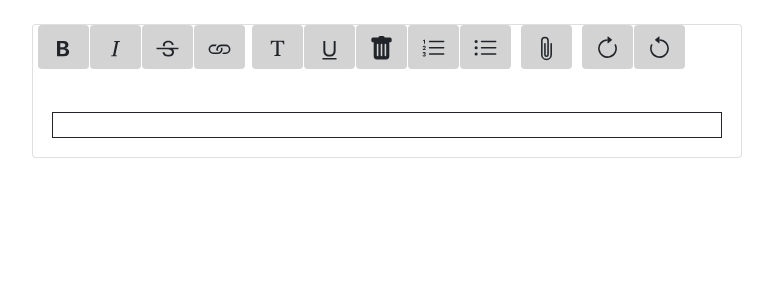
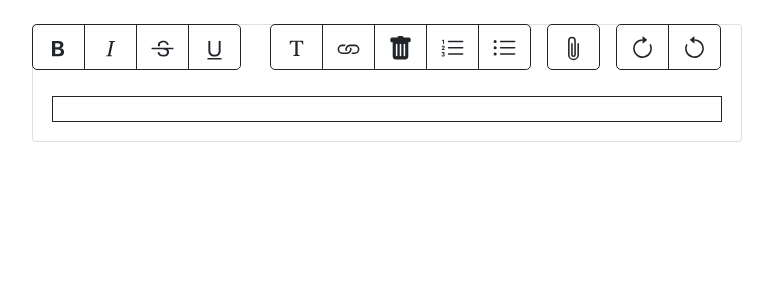
Before and after one commit to maheshwari1234/blog, a React (Create React App) app in the folder Frontend/: page /edit in a window 1280 px wide. Shown: the top 300 px of the page, without its empty margins (253-1026 px from the left). Built offline with nearby package versions, Linux system fonts and the light colour scheme.

Commit message:
color toggling of buttons are added

```diff
--- a/Frontend/src/components/edit.js
+++ b/Frontend/src/components/edit.js
@@ -1,8 +1,8 @@
-import React, { Component, useState } from "react"
+import React, {useState } from "react"
 
-import { Card, Button } from 'react-bootstrap'
+import { Card, Button,ButtonGroup,Form} from 'react-bootstrap'
 import {
-    TypeBold, TypeItalic, TypeStrikethrough, Link, Fonts, ChatRightQuoteFill, Code,
+    TypeBold, TypeItalic, TypeStrikethrough, Link, Fonts,
     ListUl, ListOl, Paperclip, ArrowClockwise, ArrowCounterclockwise, TypeUnderline, TrashFill
 } from 'react-bootstrap-icons';
 
@@ -11,9 +11,6 @@ const RichTextEditor = () => {
     const [Imgclick, setImgClick] = useState(false)
     const [ImgValue, setImgValue] = useState('')
     const [link, setLink] = useState('')
-    const [btnColor, setBtnColor] = useState('unclicked')
-
-
 
     const handleInputChange = (event) => {
         setLink(event.target.value)
@@ -22,105 +19,172 @@ const RichTextEditor = () => {
     const handleImageChange = (event) => {
         setImgValue(event.target.value)
     }
-    var Boldcount = 0
-    var Italiccount = 0
-    var Strikecount=0
-    var Underlinecount = 0
-    var Linkcount = 0
-    var Imagecount = 0
-    var Deletecount = 0
-    var Headingcount = 0
-    var Undocount = 0
-    var Redocount = 0
-    var Bulletcount = 0
-    var Numbercount = 0
 
+    var Boldcount = true
+    var Italiccount = true
+    var Strikecount = true
+    var Underlinecount = true
+    var Linkcount = true
+    var Imagecount = true
+    var Deletecount = true
+    var Headingcount = true
+    var Undocount = true
+    var Redocount = true
+    var Bulletcount = true
+    var Numbercount = true
 
+    const selected = () => {
+        let selectedText = document.getSelection().toString();
 
+        var x = document.getElementById('bold')
+        if (document.queryCommandState('bold')) {
+            x.style.backgroundColor = 'skyblue'
+        }
+        else {
+            x.style.backgroundColor = "white"
+        }
+
+        var y = document.getElementById('italic')
+        if (document.queryCommandState('italic')) {
+            y.style.backgroundColor = 'skyblue'
+        }
+        else {
+            y.style.backgroundColor = "white"
+        }
+
+        var z = document.getElementById('strike')
+        if (document.queryCommandState('strikeThrough')) {
+            z.style.backgroundColor = 'skyblue'
+        }
+        else {
+            z.style.backgroundColor = "white"
+        }
+
+        var p = document.getElementById('underline')
+        if (document.queryCommandState('underline')) {
+            p.style.backgroundColor = 'skyblue'
+        }
+        else {
+            p.style.backgroundColor = "white"
+        }
+
+        var r = document.getElementById('delete')
+        if (document.queryCommandState('delete')) {
+            r.style.backgroundColor = 'skyblue'
+        }
+        else {
+            r.style.backgroundColor = "white"
+        }
+
+        var b = document.getElementById('heading')
+        if (document.queryCommandState('fontSize')) {
+            b.style.backgroundColor = 'skyblue'
+        }
+        else {
+            b.style.backgroundColor = "white"
+        }
+
+        var c = document.getElementById('numbers')
+        if (document.queryCommandState('insertOrderedList')) {
+            c.style.backgroundColor = 'skyblue'
+        }
+        else {
+            c.style.backgroundColor = "white"
+        }
+
+        var d = document.getElementById('bullets')
+        if (document.queryCommandState('insertUnorderedList')) {
+            d.style.backgroundColor = 'skyblue'
+        }
+        else {
+            d.style.backgroundColor = "white"
+        }
+
+    }
     const handleChange = (name) => {
         console.log("name", name)
         switch (name) {
             case 'Bold':
                 var x = document.getElementById('bold')
-                if (Boldcount===0) {
+                if (Boldcount) {
                     x.style.backgroundColor = 'skyblue'
-                    Boldcount=1
+                    Boldcount = false
                 }
                 else {
-                    x.style.backgroundColor = 'lightgray'
-                    Boldcount=0
+                    x.style.backgroundColor = "white"
+                    Boldcount = true
                 }
                 document.execCommand('bold', false, null)
                 break;
             case 'Italic':
                 var x = document.getElementById('italic')
-                if (Italiccount===0) {
+                if (Italiccount) {
                     x.style.backgroundColor = 'skyblue'
-                    Italiccount=1
+                    Italiccount = false
                 }
                 else {
-                    x.style.backgroundColor = 'lightgray'
-                    Italiccount=0
+                    x.style.backgroundColor = "white"
+                    Italiccount = true
                 }
                 document.execCommand('italic', false, null)
                 break;
             case 'Strike':
                 var x = document.getElementById('strike')
-                if (Strikecount===0) {
+                if (Strikecount) {
                     x.style.backgroundColor = 'skyblue'
-                    Strikecount=1
+                    Strikecount = false
                 }
                 else {
-                    x.style.backgroundColor = 'lightgray'
-                    Strikecount=0
+                    x.style.backgroundColor = "white"
+                    Strikecount = true
                 }
                 document.execCommand('strikeThrough', false, null)
                 break;
             case 'Underline':
                 var x = document.getElementById('underline')
-                if (Underlinecount===0) {
+                if (Underlinecount) {
                     x.style.backgroundColor = 'skyblue'
-                    Underlinecount=1
+                    Underlinecount = false
                 }
                 else {
-                    x.style.backgroundColor = 'lightgray'
-                    Underlinecount=0
+                    x.style.backgroundColor = "white"
+                    Underlinecount = true
                 }
                 document.execCommand('underline', false, null)
                 break;
             case 'ListOl':
                 var x = document.getElementById('numbers')
-                if (Numbercount===0) {
+                if (Numbercount) {
                     x.style.backgroundColor = 'skyblue'
-                    Numbercount=1
+                    Numbercount = false
                 }
                 else {
-                    x.style.backgroundColor = 'lightgray'
-                    Numbercount=0
+                    x.style.backgroundColor = "white"
+                    Numbercount = true
                 }
                 document.execCommand('insertOrderedList', false, null)
                 break;
             case 'ListUl':
                 var x = document.getElementById('bullets')
-                if (Bulletcount===0) {
+                if (Bulletcount) {
                     x.style.backgroundColor = 'skyblue'
-                    Bulletcount=1
+                    Bulletcount = false
                 }
                 else {
-                    x.style.backgroundColor = 'lightgray'
-                    Bulletcount=0
+                    x.style.backgroundColor = "white"
+                    Bulletcount = true
                 }
                 document.execCommand('insertUnorderedList', false, null)
                 break;
             case 'Image':
                 var x = document.getElementById('image')
-                if (Imagecount===0) {
+                if (Imagecount) {
                     x.style.backgroundColor = 'skyblue'
-                    Imagecount=1
+                    Imagecount = false
                 }
                 else {
-                    x.style.backgroundColor = 'lightgray'
-                    Imagecount=0
+                    x.style.backgroundColor = "white"
+                    Imagecount = true
                 }
                 setImgClick(true)
                 //    document.execCommand('insertImage',false,ImgValue)
@@ -131,13 +195,13 @@ const RichTextEditor = () => {
                 break;
             case 'Link':
                 var x = document.getElementById('link')
-                if (Linkcount===0) {
+                if (Linkcount) {
                     x.style.backgroundColor = 'skyblue'
-                    Linkcount=1
+                    Linkcount = false
                 }
                 else {
-                    x.style.backgroundColor = 'lightgray'
-                    Linkcount=0
+                    x.style.backgroundColor = "white"
+                    Linkcount = true
                 }
                 SetClick(true)
                 break;
@@ -146,55 +210,57 @@ const RichTextEditor = () => {
                 SetClick(false)
                 break;
             case 'Unlink':
+                var x = document.getElementById('link')
+                x.style.backgroundColor = "white"
                 document.execCommand('unlink', false, link)
                 SetClick(false)
                 break;
             case 'Delete':
                 var x = document.getElementById('delete')
-                if (Deletecount===0) {
+                if (Deletecount) {
                     x.style.backgroundColor = 'skyblue'
-                    Deletecount=1
+                    Deletecount = false
                 }
                 else {
-                    x.style.backgroundColor = 'lightgray'
-                    Deletecount=0
+                    x.style.backgroundColor = "white"
+                    Deletecount = true
                 }
                 document.execCommand('delete', false, null)
                 break;
 
             case 'Heading':
                 var x = document.getElementById('heading')
-                if (Headingcount===0) {
+                if (Headingcount) {
                     x.style.backgroundColor = 'skyblue'
-                    Headingcount=1
+                    Headingcount = false
                 }
                 else {
-                    x.style.backgroundColor = 'lightgray'
-                    Headingcount=0
+                    x.style.backgroundColor = "white"
+                    Headingcount = true
                 }
                 document.execCommand('fontSize', false, "5")
                 break;
             case 'Undo':
                 var x = document.getElementById('undo')
-                if (Undocount===0) {
+                if (Undocount) {
                     x.style.backgroundColor = 'skyblue'
-                    Undocount=1
+                    Undocount = false
                 }
                 else {
-                    x.style.backgroundColor = 'lightgray'
-                    Undocount=0
+                    x.style.backgroundColor = "white"
+                    Undocount = true
                 }
                 document.execCommand('undo', false, null)
                 break;
             case 'redo':
                 var x = document.getElementById('redo')
-                if (Redocount===0) {
+                if (Redocount) {
                     x.style.backgroundColor = 'skyblue'
-                    Redocount=1
+                    Redocount = false
                 }
                 else {
-                    x.style.backgroundColor = 'lightgray'
-                    Redocount=0
+                    x.style.backgroundColor = "white"
+                    Redocount = true
                 }
                 document.execCommand('redo', false, null)
                 break;
@@ -210,57 +276,67 @@ const RichTextEditor = () => {
             <div className="offset-2 col-sm-8"><br />
                 <Card>
 
-                        <div>
-                            <fieldset>
+                <Form inline>
+                        <ButtonGroup className="mb-2 mr-sm-4">
                             <Button variant="default" title="Bold" id="bold"
-                                    style={{ fontSize: "20px", marginLeft: "5px", background: "lightgray" }}
+                                style={{ fontSize: "20px", background: "white",outline:"1px solid"}}
                                 onClick={() => handleChange("Bold")}><TypeBold style={{ fontSize: "25px" }} />
                             </Button>
                             <Button variant="default" title="Italic" id="italic"
-                                    style={{ fontSize: "20px", marginLeft: "1px", background: "lightgray" }}
+                                style={{ fontSize: "20px", marginLeft: "1px", background: "white",outline:"1px solid"  }}
                                 onClick={() => handleChange("Italic")}><TypeItalic style={{ fontSize: "25px" }} />
                             </Button>
                             <Button variant="default" title="StrikeThrough" id="strike"
-                                    style={{ fontSize: "20px", marginLeft: "1px", background: "lightgray" }}
+                                style={{ fontSize: "20px", marginLeft: "1px", background: "white",outline:"1px solid" }}
                                 onClick={() => handleChange("Strike")}><TypeStrikethrough style={{ fontSize: "25px" }} />
                             </Button>
+                            <Button variant="default" title="Underline" id="underline"
+                                style={{ fontSize: "20px", marginLeft: "1px", background: "white",outline:"1px solid"  }}
+                                onClick={() => handleChange("Underline")}><TypeUnderline style={{ fontSize: "25px" }} />
+                            </Button>
+
+</ButtonGroup>
+<ButtonGroup className="mb-2 mr-sm-2">
+                            <Button variant="default" title="Heading" id="heading"
+                                style={{ fontSize: "20px", marginLeft: "7px", background: "white",outline:"1px solid" }}
+                                onClick={() => handleChange("Heading")}><Fonts style={{ fontSize: "25px" }} />
+                            </Button>
                             <Button variant="default" title="Link" id="link"
-                                    style={{ fontSize: "20px", marginLeft: "1px", background: "lightgray" }}
+                                style={{ fontSize: "20px", marginLeft: "1px", background: "white",outline:"1px solid" }}
                                 onClick={() => handleChange("Link")}><Link style={{ fontSize: "25px" }} />
                             </Button>
-                                <Button variant="default" title="Heading" id="heading"
-                                    style={{ fontSize: "20px", marginLeft: "7px", background: "lightgray" }}
-                                    onClick={() => handleChange("Heading")}><Fonts style={{ fontSize: "25px" }} />
-                                </Button>
-                                <Button variant="default" title="Underline" id="underline"
-                                    style={{ fontSize: "20px", marginLeft: "1px", background: "lightgray" }}
-                                    onClick={() => handleChange("Underline")}><TypeUnderline style={{ fontSize: "25px" }} />
-                                </Button>
                             <Button variant="default" title="Delete" id="delete"
-                                    style={{ fontSize: "20px", marginLeft: "1px", background: "lightgray" }}
+                                style={{ fontSize: "20px", marginLeft: "1px", background: "white",outline:"1px solid" }}
                                 onClick={() => handleChange("Delete")}><TrashFill style={{ fontSize: "25px" }} />
                             </Button>
                             <Button variant="default" title="Numbers" id="numbers"
-                                    style={{ fontSize: "20px", marginLeft: "1px", background: "lightgray" }}
+                                style={{ fontSize: "20px", marginLeft: "1px", background: "white",outline:"1px solid" }}
                                 onClick={() => handleChange("ListOl")}><ListOl style={{ fontSize: "25px" }} />
                             </Button>
                             <Button variant="default" title="Bullets" id="bullets"
-                                    style={{ fontSize: "20px", marginLeft: "1px", background: "lightgray" }}
+                                style={{ fontSize: "20px", marginLeft: "1px", background: "white",outline:"1px solid" }}
                                 onClick={() => handleChange("ListUl")}><ListUl style={{ fontSize: "25px" }} />
                             </Button>
+                            </ButtonGroup>
+                            <ButtonGroup className="mb-2 mr-sm-2">
                             <Button variant="default" title="Image" id="image"
-                                    style={{ fontSize: "20px", marginLeft: "10px", background: "lightgray" }}
+                                style={{ fontSize: "20px", marginLeft: "10px", background: "white",outline:"1px solid" }}
                                 onClick={() => handleChange("Image")}><Paperclip style={{ fontSize: "25px" }} />
                             </Button>
+                            </ButtonGroup>
+                            <ButtonGroup className="mb-2 mr-sm-2">
                             <Button variant="default" title="Redo" id="redo"
-                                    style={{ fontSize: "20px", marginLeft: "10px", background: "lightgray" }}
+                                style={{ fontSize: "20px", marginLeft: "10px", background: "white",outline:"1px solid" }}
                                 onClick={() => handleChange("redo")}><ArrowClockwise style={{ fontSize: "25px" }} />
                             </Button>
                             <Button variant="default" title="Undo" id="undo"
-                                    style={{ fontSize: "20px", marginLeft: "1px", background: "lightgray" }}
+                                style={{ fontSize: "20px", marginLeft: "1px", background: "white",outline:"1px solid" }}
                                 onClick={() => handleChange("Undo")}><ArrowCounterclockwise style={{ fontSize: "25px" }} />
                             </Button>
-                            </fieldset><br />
+                            </ButtonGroup>
+                    </Form>
+
+{/* <br /> */}
                         {click ?
                             <form>
                                 <div className="col-sm-12">
@@ -278,10 +354,12 @@ const RichTextEditor = () => {
                             </form> : null}
 
                         <Card.Body>
-                                <div contenteditable="true" style={{ outline: "1px solid" }} id="contain">
+                            <div contentEditable="true" style={{ outline: "1px solid" }}
+                                id="contain" onMouseUp={selected}>
+
                             </div>
+
                         </Card.Body>
-                        </div>
                 </Card>
             </div>
         </div>
```
Lines whose indentation alone changed are shown as unchanged.
